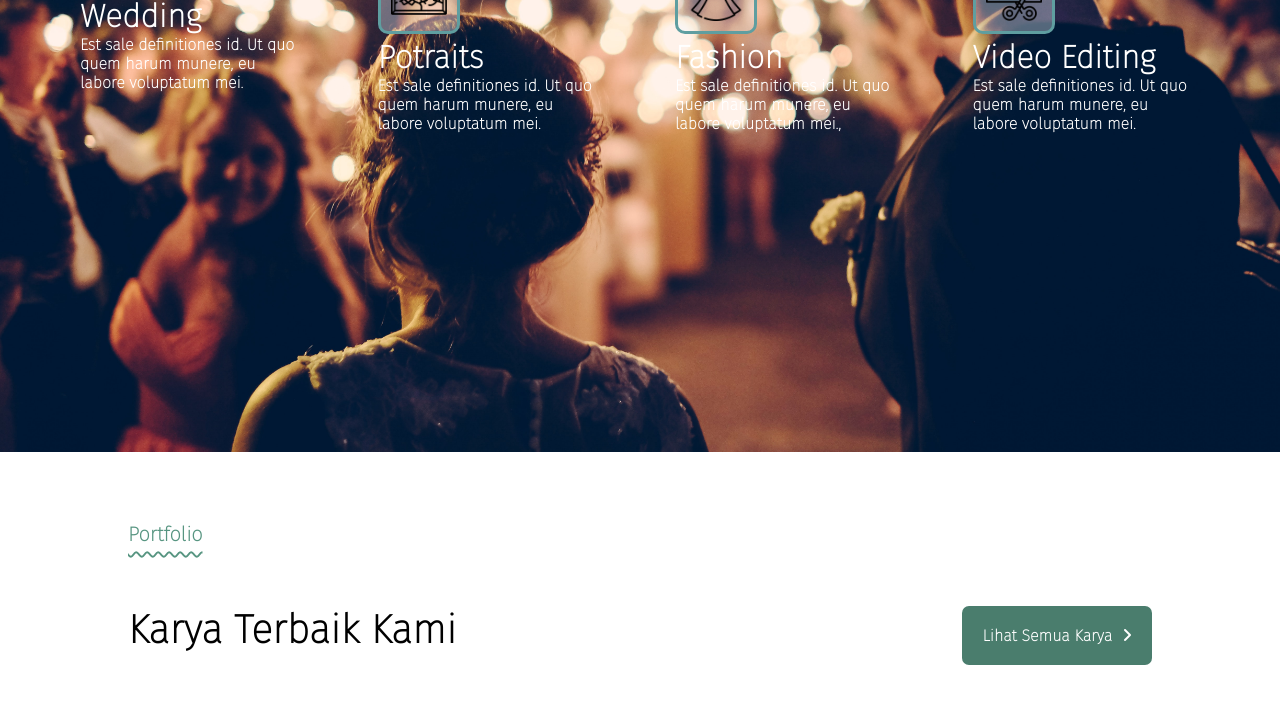
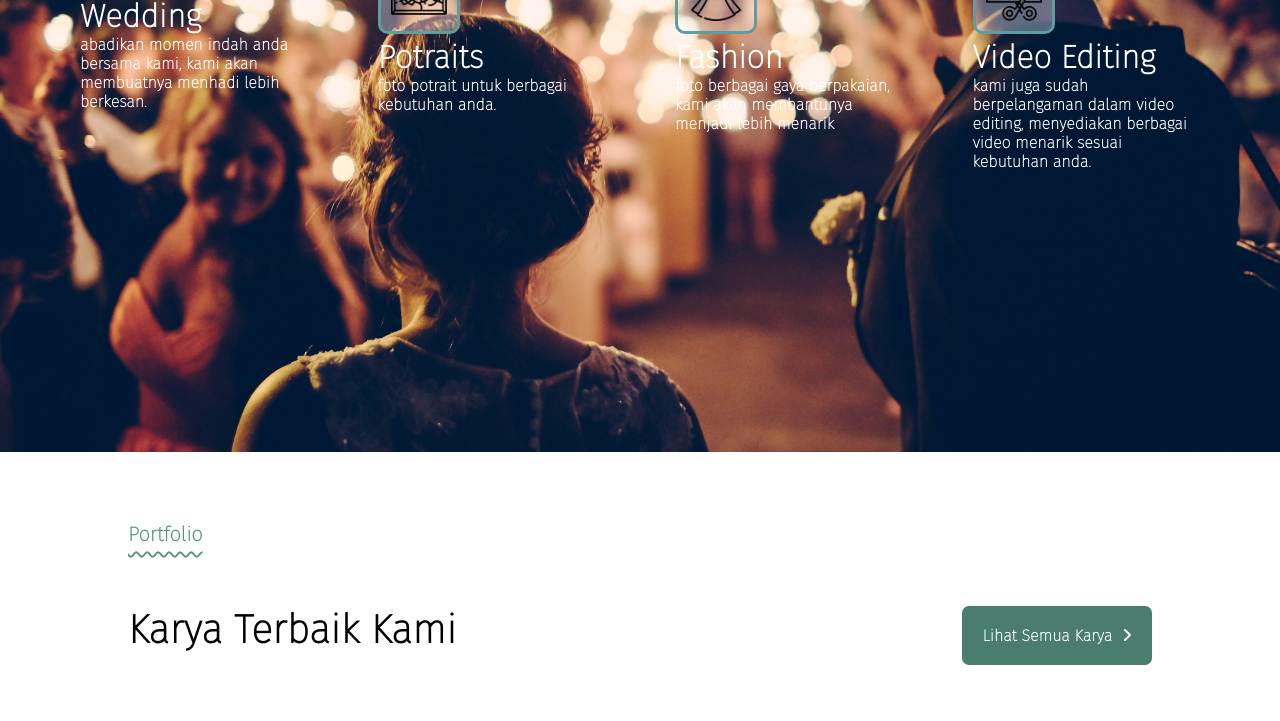
Before and after one commit to Fadelllll/Rapht, a plain HTML site: page index.html in a window 1280 px wide. Shown: the part 1438-2159 px from the top of the page. Drawn offline with Linux system fonts and the light colour scheme; a web font is replaced by a local one.

Commit message:
Update index.html

```diff
--- a/index.html
+++ b/index.html
@@ -98,28 +98,28 @@
                     <img src="icon-or-image/wedding-rings.png" alt="wedding-rings">
                     <div class="konten-txt">
                         <h2>Wedding</h2>
-                        <p>Est sale definitiones id. Ut quo quem harum munere, eu labore voluptatum mei.</p>
+                        <p>abadikan momen indah anda bersama kami, kami akan membuatnya menhadi lebih berkesan.</p>
                     </div>
                 </div>
                 <div class="konten">
                     <img src="icon-or-image/photo-frame.png" alt="potraits">
                     <div class="konten-txt">
                     <h2>Potraits</h2>
-                        <p>Est sale definitiones id. Ut quo quem harum munere, eu labore voluptatum mei.</p>
+                        <p>foto potrait untuk berbagai kebutuhan anda.</p>
                     </div>
                 </div>
                 <div class="konten">
                     <img src="icon-or-image/dress.png" alt="fashion">
                     <div class="konten-txt">
                         <h2>Fashion</h2>
-                        <p>Est sale definitiones id. Ut quo quem harum munere, eu labore voluptatum mei.,</p>
+                        <p>foto berbagai gaya berpakaian, kami akan membantunya menjadi lebih menarik</p>
                     </div>
                 </div>
                 <div class="konten">
                     <img src="icon-or-image/video-editing.png" alt="editing">
                     <div class="konten-txt">
                         <h2>Video Editing</h2>
-                        <p>Est sale definitiones id. Ut quo quem harum munere, eu labore voluptatum mei.</p>
+                        <p>kami juga sudah berpelangaman dalam video editing, menyediakan berbagai video menarik sesuai kebutuhan anda.</p>
                     </div>
                 </div>
             </div>
```
